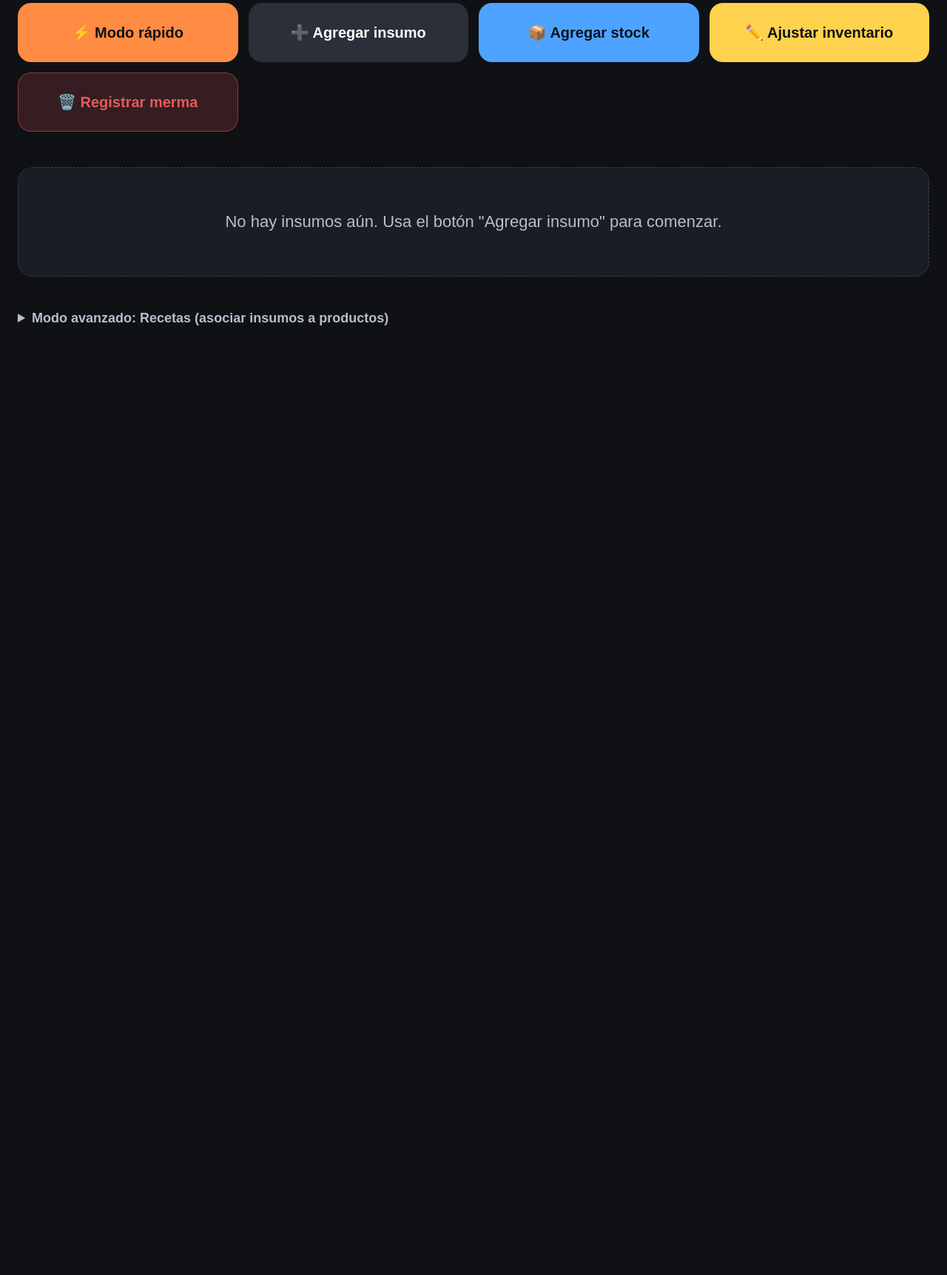
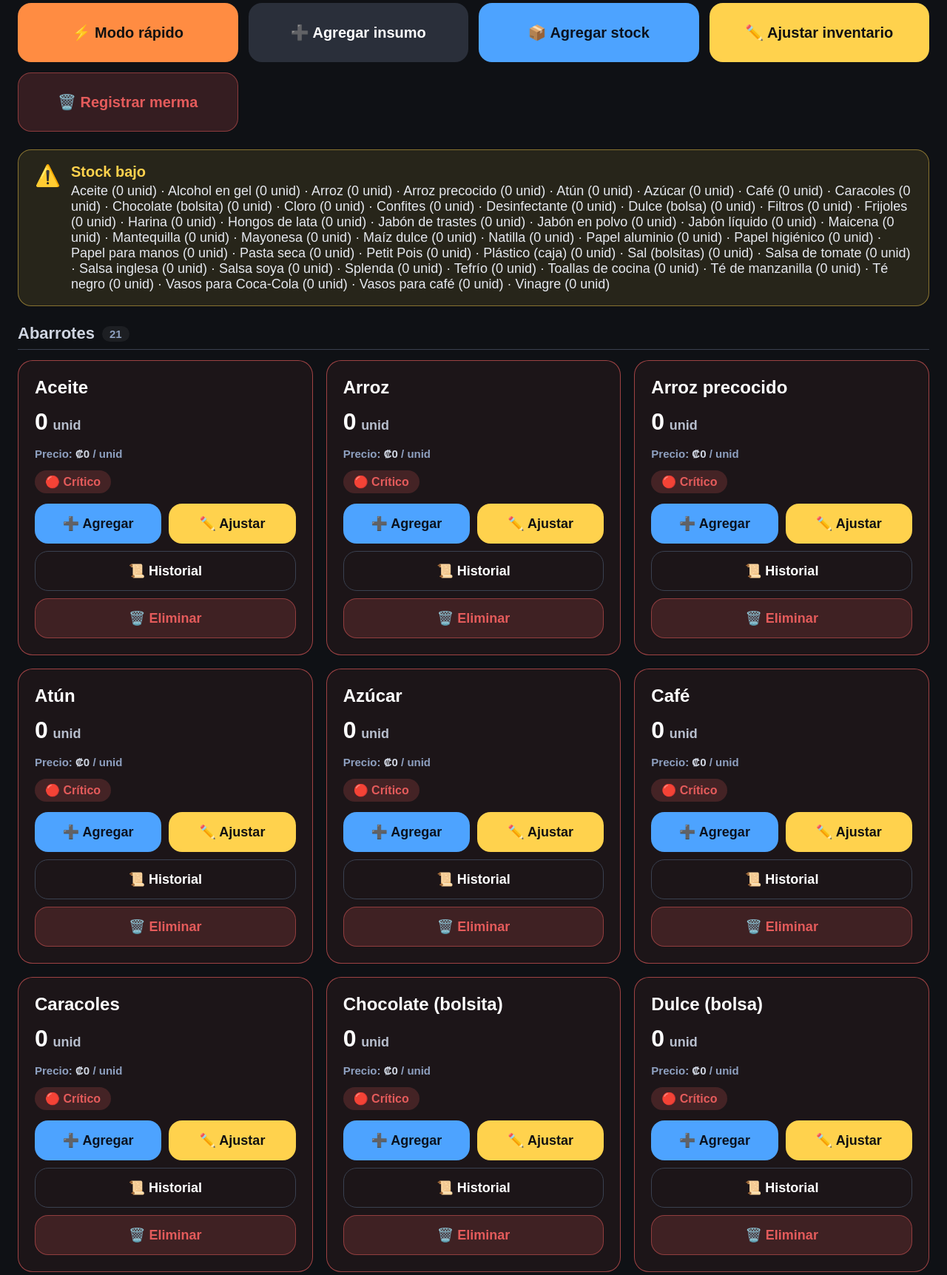
Before and after one commit to derod/listorestaurantsoftware, a FastAPI app: page /admin/inventario in a window 1280 px wide. Shown: the part 253-1977 px from the top of the page at 74% size. Before the commit the page ends 693 px from the top, so only its background shows below. Run offline with FastAPI, Linux system fonts and the light colour scheme; the visitor is signed in with stand-in values (Sample User, id 1); data that the repository does not hold is empty; parts of the project's set-up code (start-up, migrations or seed data) failed here and were passed over.

Commit message:
feat(insumos): categorías y catálogo base agrupado
- Insumos ahora tienen categoría (columna nueva + migración segura)
- Seed único al arrancar: agrega la lista base (Abarrotes, Salsas y
  condimentos, Limpieza e higiene, Otros) SOLO los faltantes por nombre,
  sin tocar ni duplicar los existentes
- Vista de Insumos agrupada por categoría con encabezado y conteo
- Formulario "Agregar insumo" con selector de categoría; API lista/crea
  incluye category

Co-Authored-By: Claude Opus 4.8 <noreply@anthropic.com>

```diff
--- a/restaurant_kds_project/app/main.py
+++ b/restaurant_kds_project/app/main.py
@@ -66,6 +66,11 @@ def _ensure_schema():
         if "edited" not in ws_cols:
             with engine.begin() as conn:
                 conn.execute(text("ALTER TABLE work_sessions ADD COLUMN edited BOOLEAN DEFAULT 0"))
+    if "ingredients" in insp.get_table_names():
+        ing_cols = {c["name"] for c in insp.get_columns("ingredients")}
+        if "category" not in ing_cols:
+            with engine.begin() as conn:
+                conn.execute(text("ALTER TABLE ingredients ADD COLUMN category VARCHAR(80)"))
     # Performance indexes for orders table
     existing_indexes = {idx["name"] for idx in insp.get_indexes("orders")} if "orders" in insp.get_table_names() else set()
     with engine.begin() as conn:
--- a/restaurant_kds_project/app/models.py
+++ b/restaurant_kds_project/app/models.py
@@ -145,6 +145,7 @@ class Ingredient(Base):
     unit: Mapped[str] = mapped_column(String(20), default="unit")
     cost_per_unit: Mapped[float] = mapped_column(Float, default=0)
     stock: Mapped[float] = mapped_column(Float, default=0)
+    category: Mapped[str | None] = mapped_column(String(80), nullable=True, index=True)
     created_at: Mapped[datetime] = mapped_column(DateTime, default=cr_now)
 
 
--- a/restaurant_kds_project/app/routes/admin_inventory.py
+++ b/restaurant_kds_project/app/routes/admin_inventory.py
@@ -31,6 +31,7 @@ class IngredientIn(BaseModel):
     unit: str = Field(default="unit", max_length=20)
     cost_per_unit: float = 0
     stock: float = 0
+    category: Optional[str] = Field(default=None, max_length=80)
 
 
 class MovementIn(BaseModel):
@@ -63,6 +64,7 @@ def list_ingredients(request: Request, db: Session = Depends(get_db)):
             "unit": i.unit,
             "cost_per_unit": i.cost_per_unit,
             "stock": i.stock,
+            "category": i.category,
             "created_at": i.created_at.isoformat() if i.created_at else None,
         }
         for i in rows
@@ -124,6 +126,7 @@ def create_ingredient(payload: IngredientIn, request: Request, db: Session = Dep
         unit=payload.unit.strip() or "unit",
         cost_per_unit=float(payload.cost_per_unit or 0),
         stock=float(payload.stock or 0),
+        category=(payload.category.strip() if payload.category else None) or None,
     )
     db.add(ing)
     db.commit()
--- a/restaurant_kds_project/app/seed.py
+++ b/restaurant_kds_project/app/seed.py
@@ -1,5 +1,5 @@
 from sqlalchemy.orm import Session
-from .models import Product, AudioSettings
+from .models import Product, AudioSettings, Ingredient
 
 DEFAULT_PRODUCTS = [
     "Pescado",
@@ -10,6 +10,79 @@ DEFAULT_PRODUCTS = [
     "Arroz",
 ]
 
+# Base inventory catalog (insumos) grouped by category. Seeded once; existing
+# ingredients (matched by name) are never touched — only missing ones are added.
+INGREDIENT_CATALOG = [
+    # Abarrotes
+    ("Arroz", "Abarrotes"),
+    ("Frijoles", "Abarrotes"),
+    ("Azúcar", "Abarrotes"),
+    ("Splenda", "Abarrotes"),
+    ("Sal (bolsitas)", "Abarrotes"),
+    ("Aceite", "Abarrotes"),
+    ("Caracoles", "Abarrotes"),
+    ("Pasta seca", "Abarrotes"),
+    ("Dulce (bolsa)", "Abarrotes"),
+    ("Café", "Abarrotes"),
+    ("Chocolate (bolsita)", "Abarrotes"),
+    ("Filtros", "Abarrotes"),
+    ("Té de manzanilla", "Abarrotes"),
+    ("Té negro", "Abarrotes"),
+    ("Maicena", "Abarrotes"),
+    ("Harina", "Abarrotes"),
+    ("Mantequilla", "Abarrotes"),
+    ("Arroz precocido", "Abarrotes"),
+    ("Atún", "Abarrotes"),
+    ("Petit Pois", "Abarrotes"),
+    ("Maíz dulce", "Abarrotes"),
+    # Salsas y condimentos
+    ("Mayonesa", "Salsas y condimentos"),
+    ("Salsa de tomate", "Salsas y condimentos"),
+    ("Natilla", "Salsas y condimentos"),
+    ("Hongos de lata", "Salsas y condimentos"),
+    ("Vinagre", "Salsas y condimentos"),
+    ("Salsa inglesa", "Salsas y condimentos"),
+    ("Salsa soya", "Salsas y condimentos"),
+    # Limpieza e higiene
+    ("Cloro", "Limpieza e higiene"),
+    ("Desinfectante", "Limpieza e higiene"),
+    ("Alcohol en gel", "Limpieza e higiene"),
+    ("Papel higiénico", "Limpieza e higiene"),
+    ("Papel para manos", "Limpieza e higiene"),
+    ("Toallas de cocina", "Limpieza e higiene"),
+    ("Tefrío", "Limpieza e higiene"),
+    ("Plástico (caja)", "Limpieza e higiene"),
+    ("Papel aluminio", "Limpieza e higiene"),
+    ("Jabón líquido", "Limpieza e higiene"),
+    ("Jabón de trastes", "Limpieza e higiene"),
+    ("Jabón en polvo", "Limpieza e higiene"),
+    # Otros
+    ("Confites", "Otros"),
+    ("Vasos para café", "Otros"),
+    ("Vasos para Coca-Cola", "Otros"),
+]
+
+
+def seed_ingredient_catalog(db: Session):
+    """Add missing catalog ingredients once. Never modifies existing ones.
+
+    Runs a single time: guarded by whether any ingredient already has a
+    category. Skips names that already exist (case-insensitive)."""
+    already_seeded = db.query(Ingredient).filter(Ingredient.category != None).count() > 0  # noqa: E711
+    if already_seeded:
+        return
+    existing = {i.name.strip().lower() for i in db.query(Ingredient).all()}
+    added = 0
+    for name, category in INGREDIENT_CATALOG:
+        key = name.strip().lower()
+        if key in existing:
+            continue  # already in inventory → leave it untouched
+        db.add(Ingredient(name=name, unit="unid", category=category))
+        existing.add(key)
+        added += 1
+    if added:
+        db.commit()
+
 
 def seed_initial_data(db: Session):
     if db.query(Product).count() == 0:
@@ -18,3 +91,4 @@ def seed_initial_data(db: Session):
     if db.query(AudioSettings).count() == 0:
         db.add(AudioSettings())
     db.commit()
+    seed_ingredient_catalog(db)
--- a/restaurant_kds_project/app/templates/admin_inventario.html
+++ b/restaurant_kds_project/app/templates/admin_inventario.html
@@ -31,6 +31,9 @@
   .inv2-card-unit { color:#b7becd; font-size:18px; font-weight:600; }
   .inv2-card-price { color:#8ea0c0; font-size:15px; font-weight:600; margin-top:2px; }
   .inv2-card-price b { color:#cfd5e1; font-weight:800; }
+  .inv2-cats { display:flex; flex-direction:column; gap:26px; }
+  .inv2-cat-title { font-size:22px; font-weight:800; color:#cfd5e1; margin-bottom:14px; display:flex; align-items:center; gap:10px; border-bottom:1px solid var(--border); padding-bottom:8px; }
+  .inv2-cat-count { font-size:15px; font-weight:700; color:#8ea0c0; background:rgba(255,255,255,0.06); border-radius:999px; padding:2px 10px; }
   .inv2-badge { display:inline-flex; align-items:center; gap:8px; padding:6px 14px; border-radius:999px; font-weight:800; font-size:16px; width:fit-content; }
   .inv2-badge.ok { background:rgba(76,175,80,0.15); color:var(--green); }
   .inv2-badge.low { background:rgba(255,210,77,0.18); color:var(--yellow); }
@@ -119,7 +122,7 @@
   </div>
 
   <!-- Tarjetas de insumos -->
-  <div id="ingGrid" class="inv2-grid"></div>
+  <div id="ingGrid" class="inv2-cats"></div>
   <div id="ingEmpty" class="inv2-empty" style="display:none;">No hay insumos aún. Usa el botón "Agregar insumo" para comenzar.</div>
 
   <!-- Modo avanzado: recetas -->
@@ -138,6 +141,16 @@
     <div class="inv2-field">
       <label>Nombre</label>
       <input name="name" required maxlength="200" placeholder="Ej: Tomate">
+    </div>
+    <div class="inv2-field">
+      <label>Categoría</label>
+      <select name="category">
+        <option value="">— Sin categoría —</option>
+        <option value="Abarrotes">Abarrotes</option>
+        <option value="Salsas y condimentos">Salsas y condimentos</option>
+        <option value="Limpieza e higiene">Limpieza e higiene</option>
+        <option value="Otros">Otros</option>
+      </select>
     </div>
     <div class="inv2-field">
       <label>Unidad de medida</label>
@@ -376,24 +389,11 @@
   }
 
   // ─── render cards ─────────────────────────────────────────────────────
-  function renderCards() {
-    const grid = $("#ingGrid");
-    const empty = $("#ingEmpty");
-    grid.innerHTML = "";
-    if (!ingredients.length) {
-      empty.style.display = "block";
-      $("#lowStockAlert").style.display = "none";
-      return;
-    }
-    empty.style.display = "none";
+  const CATEGORY_ORDER = ["Abarrotes", "Salsas y condimentos", "Limpieza e higiene", "Otros"];
 
-    const low = [];
-    ingredients.forEach(ing => {
-      const cls = statusClass(ing.stock);
-      if (cls !== "ok") low.push(ing);
-      const card = document.createElement("div");
-      card.className = "inv2-card " + cls;
-      card.innerHTML = `
+  function ingCardHtml(ing, cls) {
+    return `
+      <div class="inv2-card ${cls}">
         <div class="inv2-card-name">${escapeHtml(ing.name)}</div>
         <div>
           <span class="inv2-card-stock">${formatNum(ing.stock)}</span>
@@ -407,9 +407,43 @@
           <button class="inv2-btn ghost sm wide" data-act="history" data-id="${ing.id}" data-name="${escapeAttr(ing.name)}">📜 Historial</button>
           <button class="inv2-btn red sm wide" data-act="delete" data-id="${ing.id}" data-name="${escapeAttr(ing.name)}">🗑️ Eliminar</button>
         </div>
-      `;
-      grid.appendChild(card);
+      </div>`;
+  }
+
+  function renderCards() {
+    const grid = $("#ingGrid");
+    const empty = $("#ingEmpty");
+    grid.innerHTML = "";
+    if (!ingredients.length) {
+      empty.style.display = "block";
+      $("#lowStockAlert").style.display = "none";
+      return;
+    }
+    empty.style.display = "none";
+
+    const low = [];
+    const groups = {};
+    ingredients.forEach(ing => {
+      if (statusClass(ing.stock) !== "ok") low.push(ing);
+      const cat = (ing.category && ing.category.trim()) ? ing.category.trim() : "Sin categoría";
+      (groups[cat] = groups[cat] || []).push(ing);
     });
+
+    const rank = (c) => {
+      const i = CATEGORY_ORDER.indexOf(c);
+      if (i !== -1) return i;
+      return c === "Sin categoría" ? 999 : 500;
+    };
+    const cats = Object.keys(groups).sort((a, b) => (rank(a) - rank(b)) || a.localeCompare(b));
+
+    grid.innerHTML = cats.map(cat => {
+      const items = groups[cat].slice().sort((a, b) => a.name.localeCompare(b.name));
+      const cards = items.map(ing => ingCardHtml(ing, statusClass(ing.stock))).join("");
+      return `<div class="inv2-cat">
+        <div class="inv2-cat-title">${escapeHtml(cat)} <span class="inv2-cat-count">${items.length}</span></div>
+        <div class="inv2-grid">${cards}</div>
+      </div>`;
+    }).join("");
 
     if (low.length) {
       $("#lowStockAlert").style.display = "flex";
@@ -496,6 +530,7 @@
     const data = {
       name: form.name.value.trim(),
       unit: form.unit.value,
+      category: form.category.value || null,
       cost_per_unit: parseFloat(form.cost_per_unit.value || "0"),
       stock: parseFloat(form.stock.value || "0"),
     };
```
